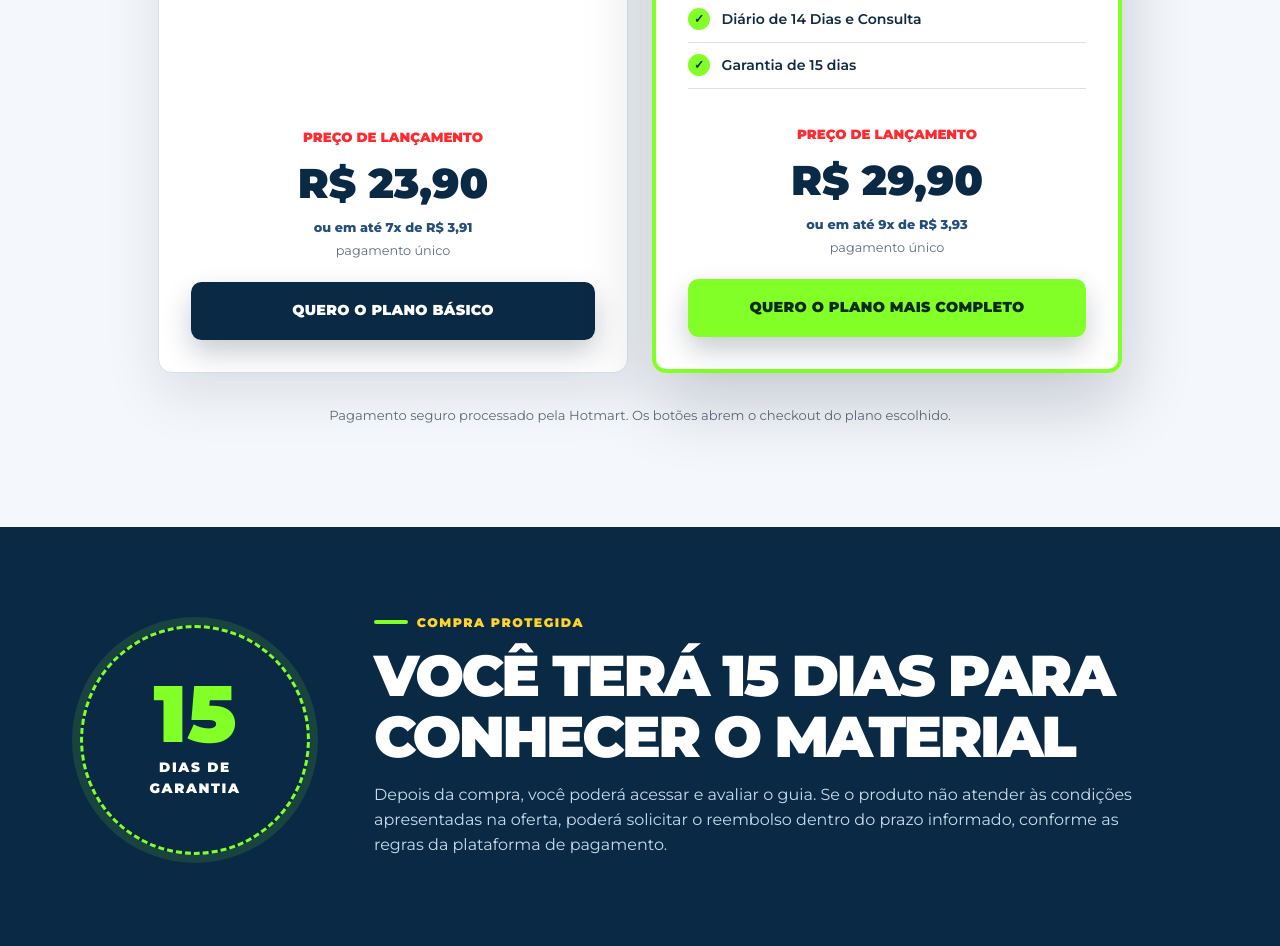
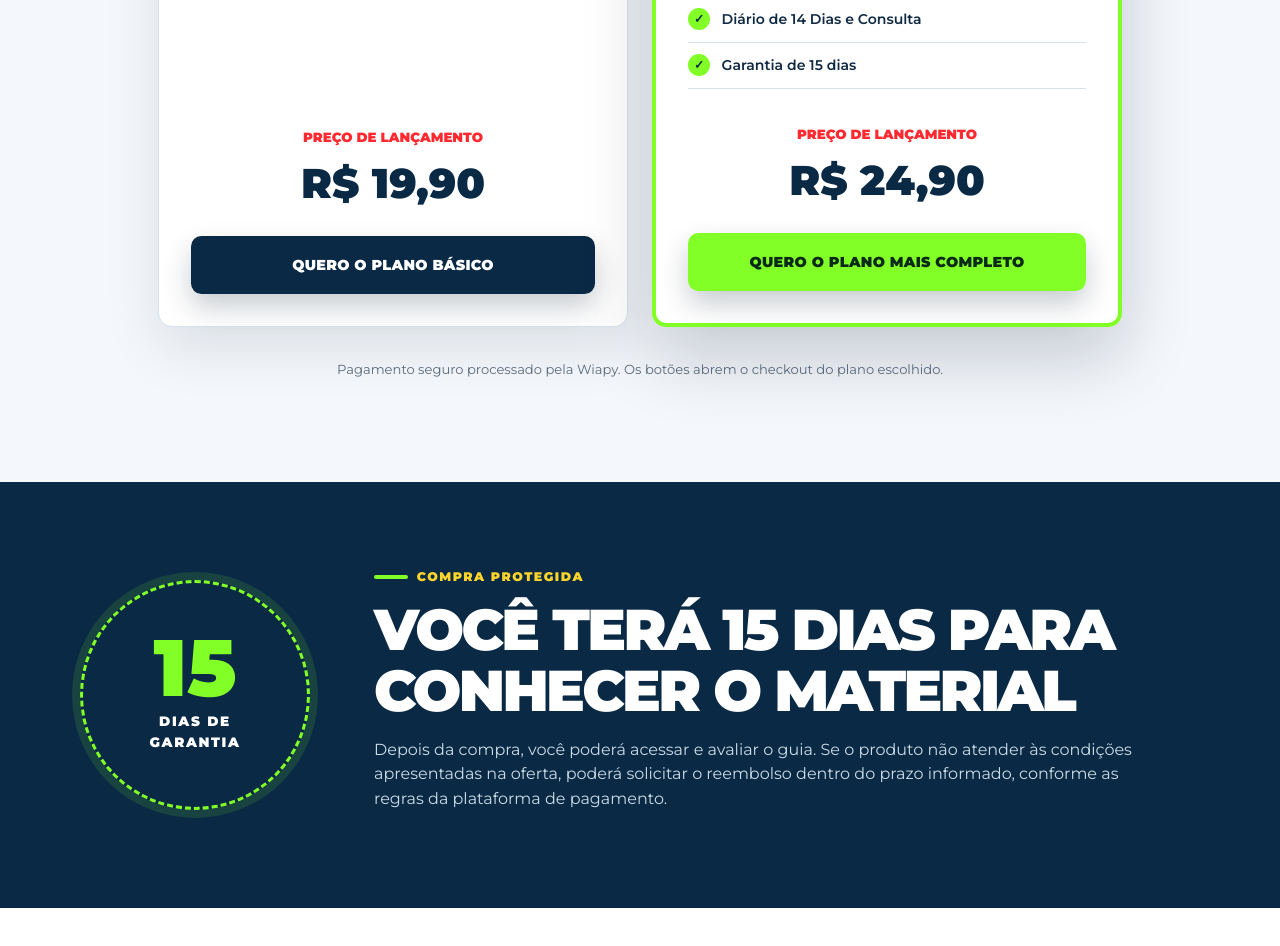
Before and after one commit to galeaoalex22/hemorroida, a plain HTML site: page index.html in a window 1280 px wide. Shown: the part 7662-8608 px from the top of the page. Drawn offline with Linux system fonts and the light colour scheme.

Commit message:
Add files via upload

```diff
--- a/index.html
+++ b/index.html
@@ -168,8 +168,8 @@
             <img src="assets/page-01.webp" alt="Capa do Guia Visual" class="plan-cover">
             <h3>Guia Visual</h3>
             <ul class="plan-list"><li>E-book completo em PDF</li><li>36 páginas ilustradas</li><li>Acesso digital</li><li>Garantia de 15 dias</li></ul>
-            <div class="price"><small>PREÇO DE LANÇAMENTO</small><strong>R$ 23,90</strong><span class="installment">ou em até 7x de R$ 3,91</span><span>pagamento único</span></div>
-            <a class="button button-secondary" href="https://pay.hotmart.com/P108581077A?off=nqn2fvia&amp;checkoutMode=10" target="_blank" rel="noopener noreferrer">QUERO O PLANO BÁSICO</a>
+            <div class="price"><small>PREÇO DE LANÇAMENTO</small><strong>R$ 19,90</strong></div>
+            <a class="button button-secondary" href="https://pay.wiapy.com/5e3qxsdoXiqe" target="_blank" rel="noopener noreferrer">QUERO O PLANO BÁSICO</a>
           </article>
 
           <article class="price-card price-card-featured reveal" id="plano-completo">
@@ -181,11 +181,11 @@
             </div>
             <h3>Guia completo + todos os bônus</h3>
             <ul class="plan-list"><li>Tudo do Plano Básico</li><li>Plano SOS de 7 Dias</li><li>Intestino Leve</li><li>Kit Banheiro sem Esforço</li><li>Diário de 14 Dias e Consulta</li><li>Garantia de 15 dias</li></ul>
-            <div class="price"><small>PREÇO DE LANÇAMENTO</small><strong>R$ 29,90</strong><span class="installment">ou em até 9x de R$ 3,93</span><span>pagamento único</span></div>
-            <a class="button button-primary" href="https://pay.hotmart.com/P108581077A?off=wp7ruzbn&amp;checkoutMode=10" target="_blank" rel="noopener noreferrer">QUERO O PLANO MAIS COMPLETO</a>
+            <div class="price"><small>PREÇO DE LANÇAMENTO</small><strong>R$ 24,90</strong></div>
+            <a class="button button-primary" href="https://pay.wiapy.com/GHS8OE923h42" target="_blank" rel="noopener noreferrer">QUERO O PLANO MAIS COMPLETO</a>
           </article>
         </div>
-        <p class="checkout-note" id="aviso-checkout">Pagamento seguro processado pela Hotmart. Os botões abrem o checkout do plano escolhido.</p>
+        <p class="checkout-note" id="aviso-checkout">Pagamento seguro processado pela Wiapy. Os botões abrem o checkout do plano escolhido.</p>
       </div>
     </section>
 
@@ -219,7 +219,7 @@
           <details><summary>O conteúdo serve apenas para homens?</summary><p>Não. O guia foi feito para todos. A linguagem também acolhe homens que costumam adiar o cuidado por vergonha.</p></details>
           <details><summary>Posso ler no celular?</summary><p>Sim. O material será entregue em PDF e poderá ser aberto em celular, tablet ou computador compatível.</p></details>
           <details><summary>O guia substitui uma consulta médica?</summary><p>Não. Sangramento, dor forte, febre, piora ou sintomas persistentes precisam de avaliação profissional.</p></details>
-          <details><summary>Qual é a diferença entre os planos?</summary><p>O Plano Básico inclui o e-book por R$ 23,90. O Plano Mais Completo inclui o guia e os quatro bônus por R$ 29,90.</p></details>
+          <details><summary>Qual é a diferença entre os planos?</summary><p>O Plano Básico inclui o e-book por R$ 19,90. O Plano Mais Completo inclui o guia e os quatro bônus por R$ 24,90.</p></details>
           <details><summary>Qual é o prazo de garantia?</summary><p>A página oferece garantia de 15 dias, conforme as condições da plataforma de pagamento utilizada.</p></details>
         </div>
         <a class="button button-primary faq-button" href="#planos">QUERO VER OS PLANOS</a>
```
Also changed, not shown: 2 other files.
